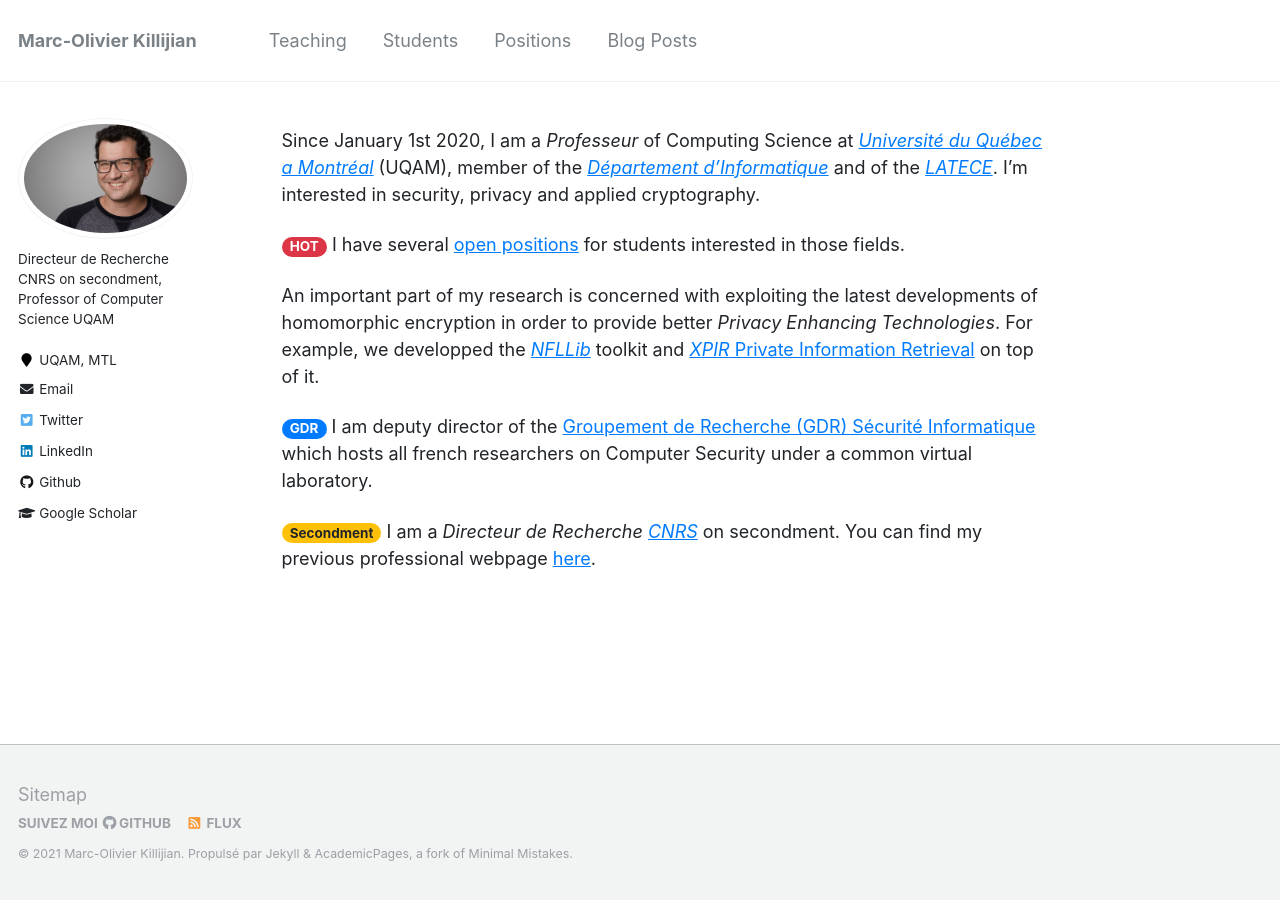
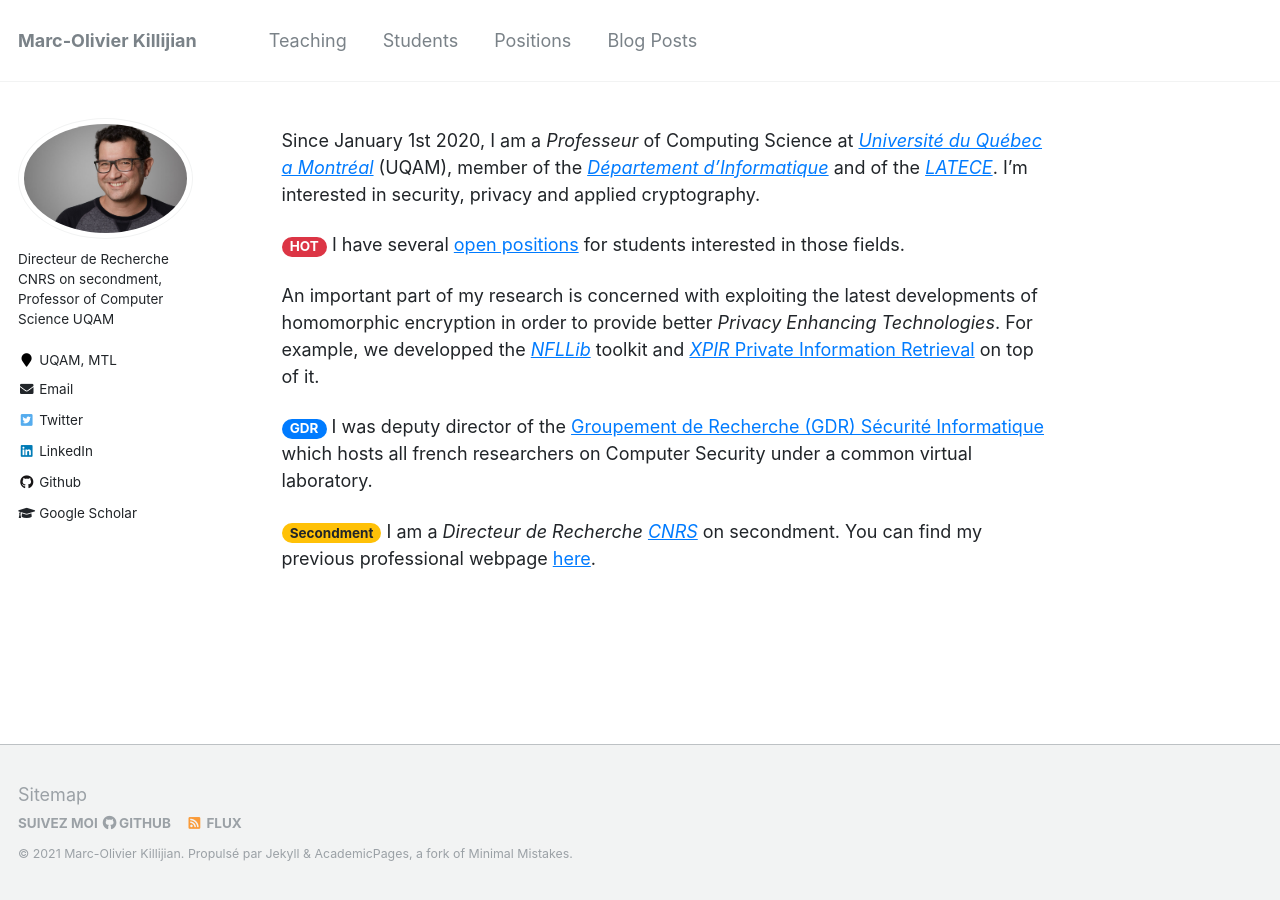
Before and after one commit to Kirija/kirija.github.io, a Jekyll site: the page built from _pages/about.md, in a window 1280 px wide. Built offline with Jekyll 4.4.1, drawn with Linux system fonts in a browser that asks for light colours.

Commit message:
Quick fix for GDR

```diff
--- a/_pages/about.md
+++ b/_pages/about.md
@@ -17,6 +17,6 @@ Since January 1st 2020, I am a _Professeur_ of Computing Science at [_Universit
 
 An important part of my research is concerned with exploiting the latest developments of homomorphic encryption in order to provide better _Privacy Enhancing Technologies_. For example, we developped the [_NFLLib_](https://github.com/quarkslab/NFLlib) toolkit and [_XPIR_ Private Information Retrieval](https://github.com/XPIR-team/XPIR) on top of it.
 
-<span class="badge badge-pill badge-primary">GDR</span> I am deputy director of the [Groupement de Recherche (GDR) Sécurité Informatique](https://gdr-securite.irisa.fr) which hosts all french researchers on Computer Security under a common virtual laboratory.
+<span class="badge badge-pill badge-primary">GDR</span> I was deputy director of the [Groupement de Recherche (GDR) Sécurité Informatique](https://gdr-securite.irisa.fr) which hosts all french researchers on Computer Security under a common virtual laboratory.
 
 <span class="badge badge-pill badge-warning">Secondment</span> I am a _Directeur de Recherche_ [_CNRS_](https://cnrs.fr) on secondment. You can find my previous professional webpage [here](https://homepages.laas.fr/~mkilliji).
```
